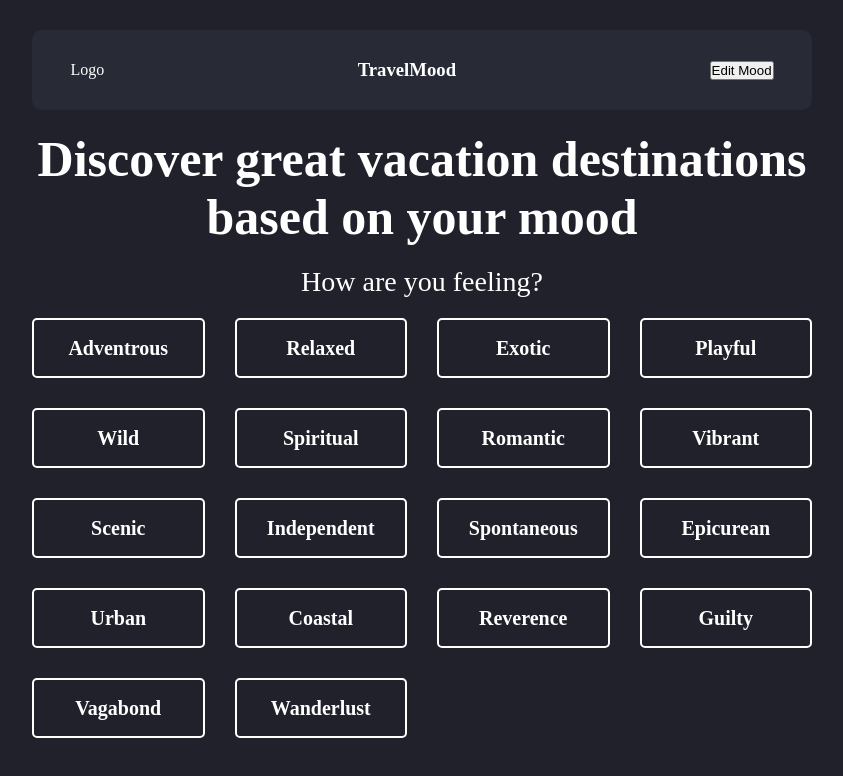
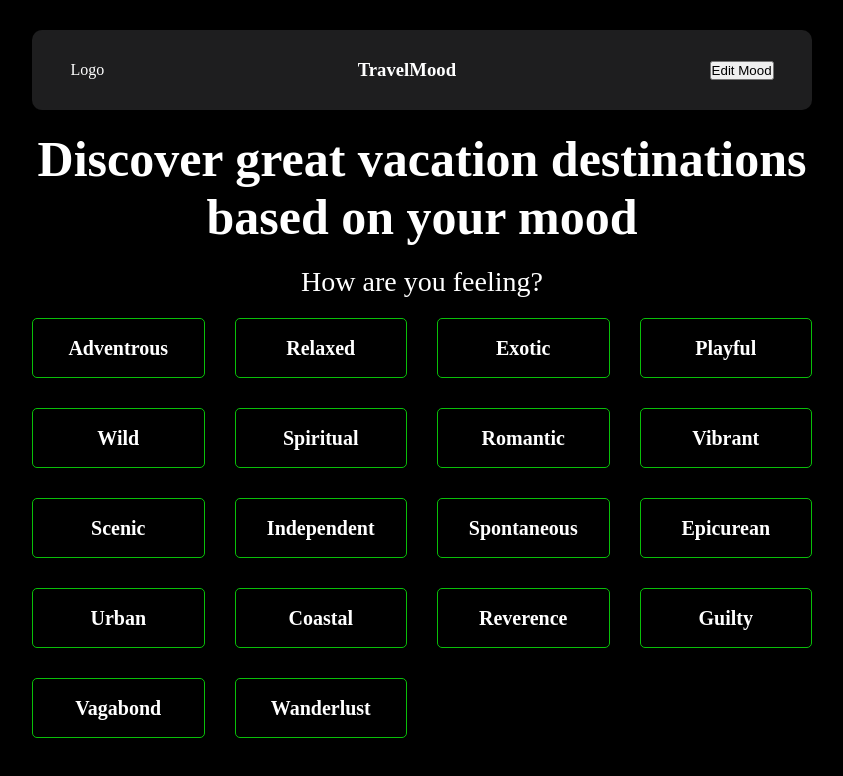
Before and after one commit to Deevyn9/travelmoods, a Next.js app: page / in a window 1280 px wide. Shown: the top 776 px of the page, without its empty margins (218-1061 px from the left). Built offline with nearby package versions, Linux system fonts and the light colour scheme.

Commit message:
color changes

```diff
--- a/src/app/globals.css
+++ b/src/app/globals.css
@@ -4,8 +4,11 @@
   box-sizing: border-box;
 }
 
+html {
+}
+
 body {
-  background-color: rgb(33, 33, 43);
+  background-color: #000000;
   color: white;
   display: flex;
   justify-content: center;
@@ -23,7 +26,7 @@ body {
 .nav {
   width: 100%;
   height: 80px;
-  background-color: rgb(40, 42, 54);
+  background-color: rgb(30, 30, 31);
   border-radius: 10px;
   margin-bottom: 20px;
 }
@@ -61,13 +64,18 @@ body {
   height: 60px;
   background-color: transparent;
   color: white;
-  border: 2px solid white;
+  border: 1px solid rgb(9, 191, 9);
   border-radius: 5px;
   font-size: 20px;
   font-weight: 600;
   display: grid;
   place-items: center;
   text-decoration: none;
+  transition: 0.3s ease all;
+}
+
+.mood-buttons a:hover {
+  background-color: rgb(37, 179, 37);
 }
 
 @media (max-width: 768px) {
```
